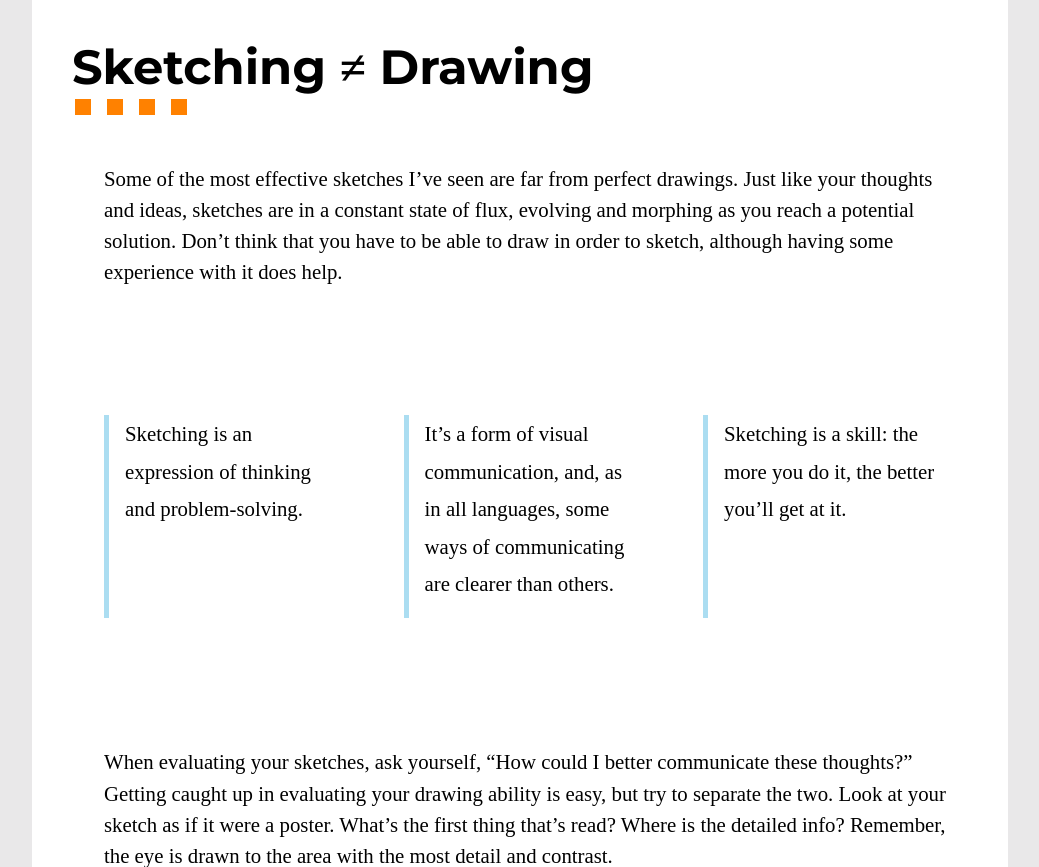
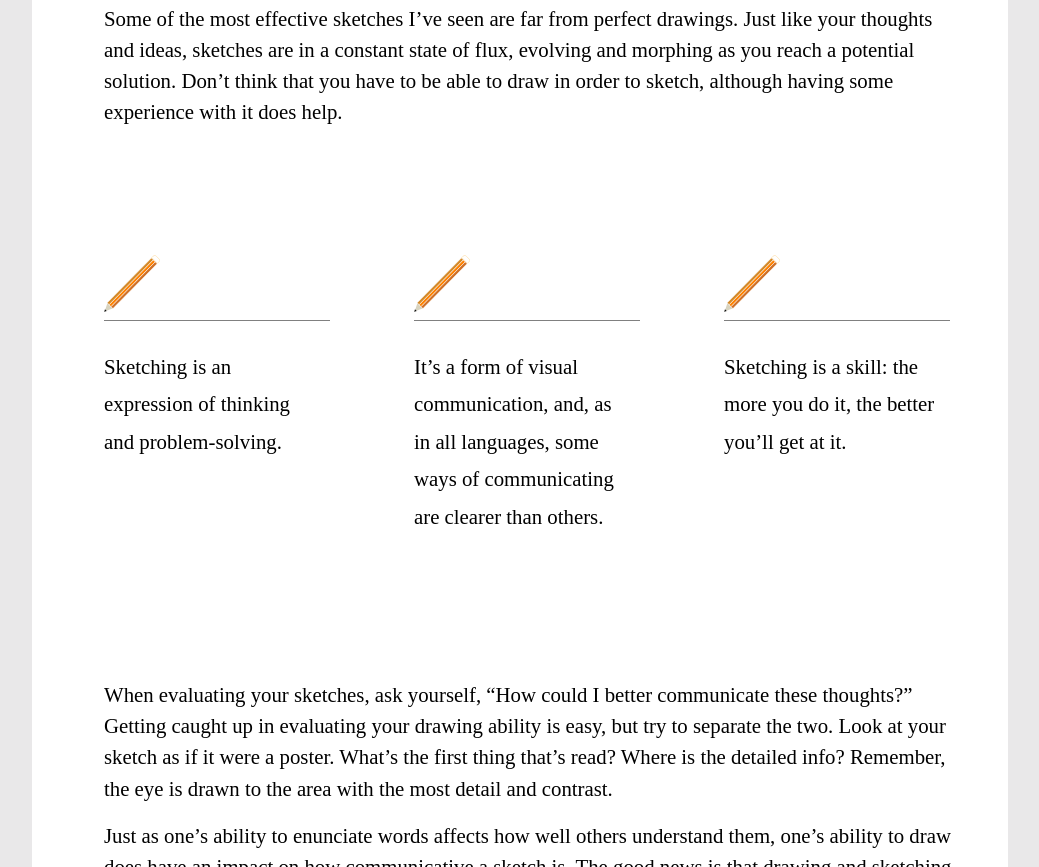
Before and after one commit to dylanwozny/design-repetition, a plain HTML site: page contrast-dwozny2/index.html in a window 1280 px wide. Shown: the part 1933-2800 px from the top of the page, without its empty margins (120-1159 px from the left). Drawn offline with Linux system fonts and the light colour scheme; a web font is replaced by a local one.

Commit message:
wednesday pencil

```diff
--- a/contrast-dwozny2/css/style.css
+++ b/contrast-dwozny2/css/style.css
@@ -71,7 +71,7 @@ ul {
 /* fill with color or make border diffrent color for contrast */
 li {
   /* border: solid black 1px; */
-  padding:  0rem 1rem 1rem 1rem;
+  padding:  0rem 1rem 1rem 0rem;
   width: 25%;
   line-height: 1.8;
 }
@@ -79,11 +79,19 @@ li {
 .list-2{
   flex-wrap: wrap;
   align-content: space-between;
-  height: 30rem;
+  height: 40rem;
 }
 
 .list-2 li{
   width: 40%;
+}
+
+li img{
+  width: 3.5rem;
+  padding-right: 80%;
+  border-bottom: grey solid 1px;
+  padding-bottom: .5rem;
+  margin-bottom: 1rem;
 }
 
 .dots {
@@ -111,10 +119,10 @@ header > .dots {
   margin: 0;
 }
 
-ul li {
+/* ul li {
   background: white;
   border-left: solid #abddf1 5px;
-}
+} */
 
 img {
   width: 100%;
@@ -123,7 +131,6 @@ img {
 .pic1 {
   width: 40rem;
   margin: 0 auto;
-  padding: 5rem 0rem;
   color: white;
   font-size: 1rem;
 }
--- a/contrast-dwozny2/index.html
+++ b/contrast-dwozny2/index.html
@@ -93,12 +93,16 @@
         </p>
 
         <ul>
-          <li>Sketching is an expression of thinking and problem-solving.</li>
           <li>
+              <img src="img/pencil.svg" alt="pencil">
+              Sketching is an expression of thinking and problem-solving.</li>
+          <li>
+              <img src="img/pencil.svg" alt="pencil">
             It’s a form of visual communication, and, as in all languages, some
             ways of communicating are clearer than others.
           </li>
           <li>
+              <img src="img/pencil.svg" alt="pencil">
             Sketching is a skill: the more you do it, the better you’ll get at
             it.
           </li>
@@ -283,18 +287,22 @@
 
         <ul class="list-2">
           <li>
+            <img src="img/pencil.svg" alt="pencil">
             Define multiple interactions on one sketch, and then strategically
             remove pieces one at a time before scanning them in or copying the
             sketch.
           </li>
           <li>
+              <img src="img/pencil.svg" alt="pencil">
             Use different colors to represent different types of interaction.
           </li>
           <li>
+              <img src="img/pencil.svg" alt="pencil">
             Is one sticky note not big enough for your modal window? Add another
             right next to it.
           </li>
           <li>
+              <img src="img/pencil.svg" alt="pencil">
             Is one sticky note too big for your tooltip, user a ruler as a guide
             to quickly rip the note down to size.
           </li>
```
Also changed, not shown: contrast-dwozny2/img/pencil.svg (added).
